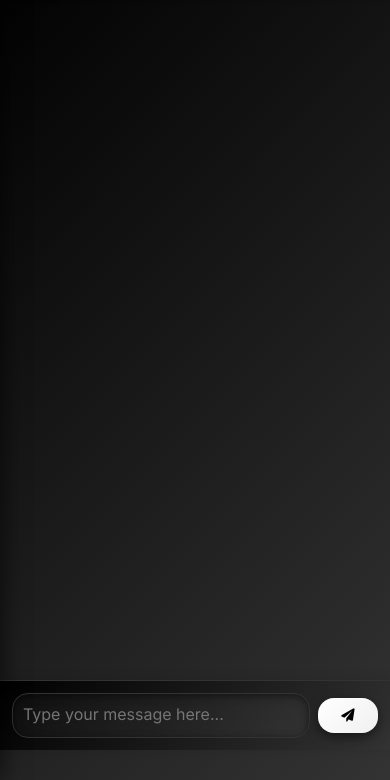
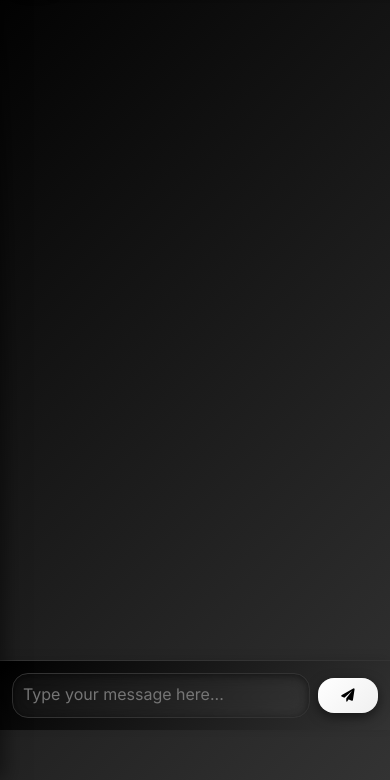
Before and after one commit to vaibhavk10/ChatMate-Ai, a plain HTML site: page index.html in a window 390 px wide. Shown: the part 64-844 px from the top of the page. Drawn offline with Linux system fonts and the light colour scheme.

Commit message:
Update style.css

```diff
--- a/style.css
+++ b/style.css
@@ -607,7 +607,7 @@ body {
     .chat-input {
         padding: 12px 12px;
         gap: 8px;
-        margin-bottom: 30px;
+        margin-bottom: 50px;
     }
 
     #user-input {
```
